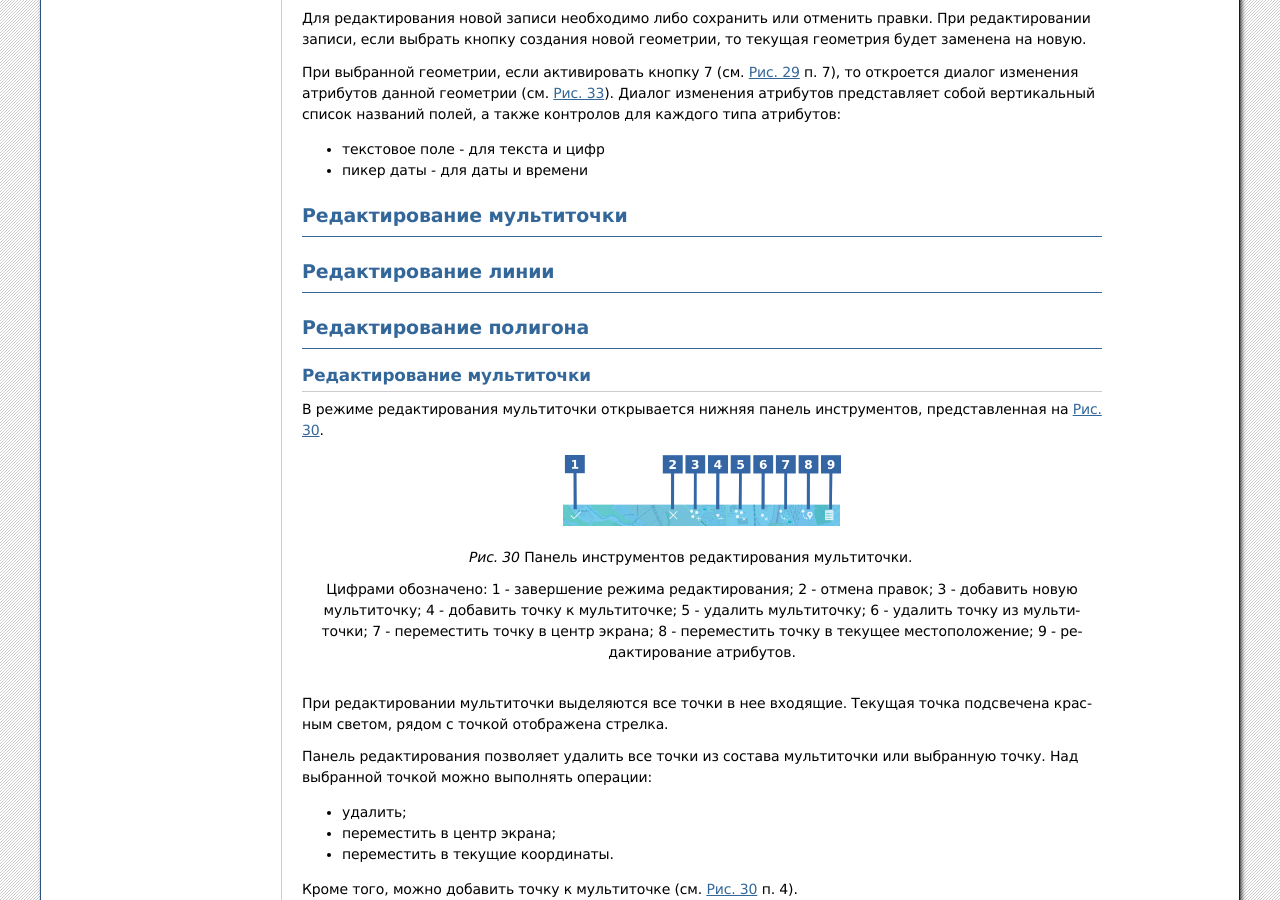
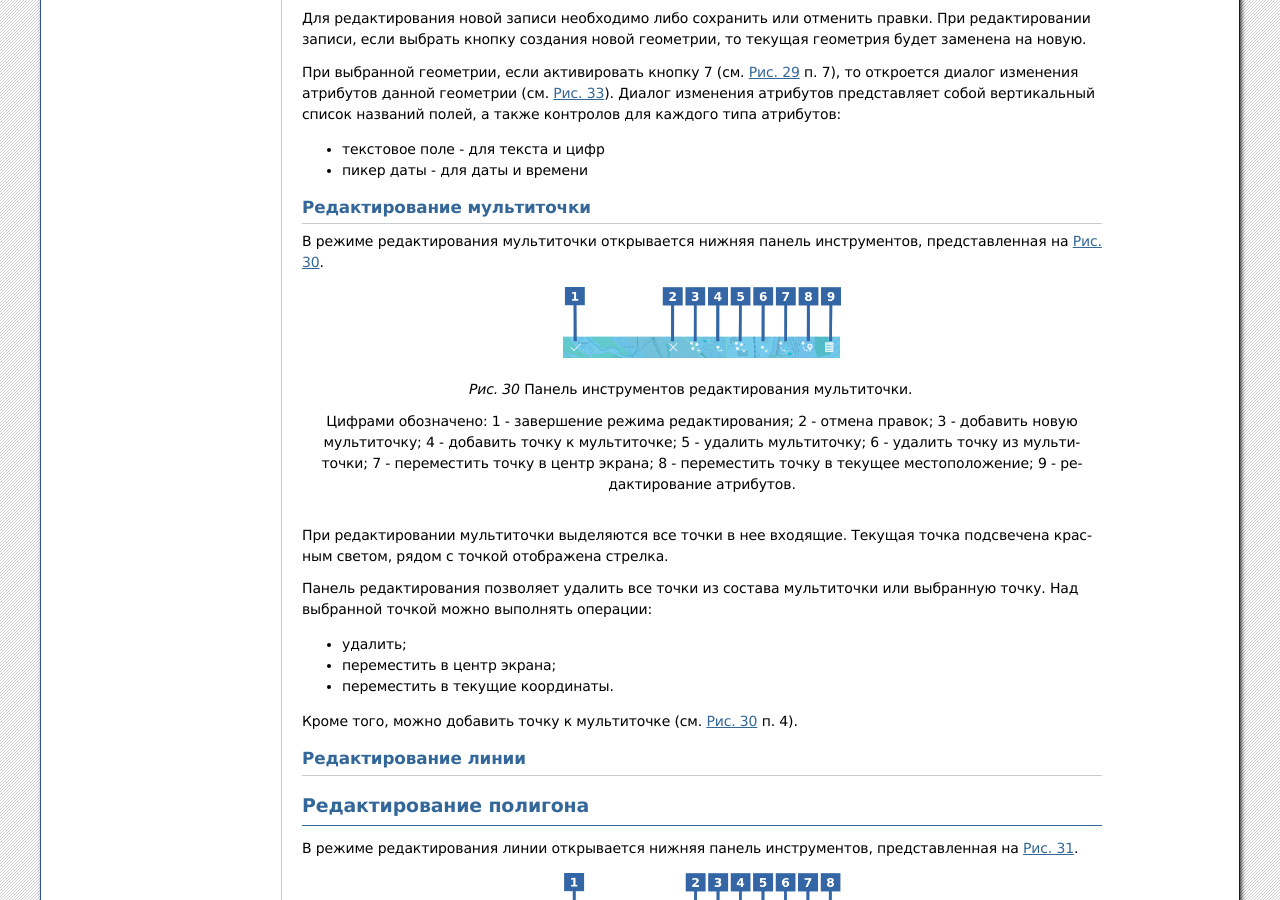
Before and after one commit to nextgis/docs_ngmobile, a Sphinx documentation site: the page built from source/editing.rst, in a window 1280 px wide and 900 px high, scrolled down 3329 px. Built offline with Sphinx 7.4.7, drawn with Linux system fonts in a browser that asks for light colours; formulas are drawn with MathJax 3; some of the changed text lies outside the part shown.

Commit message:
редактирование геометрий

```diff
--- a/source/editing.rst
+++ b/source/editing.rst
@@ -164,24 +164,6 @@
 * пикер даты - для даты и времени
 
 Редактирование мультиточки
----------------------------
-
-Редактирование линии
----------------------
-
-Редактирование полигона
-------------------------
-
-
-
-
-
-
-
-
-
-
-Редактирование мультиточки
 ^^^^^^^^^^^^^^^^^^^^^^^^^^
 
 В режиме редактирования мультиточки открывается нижняя панель инструментов,
```
Also changed, not shown: other parts of source/editing.rst (+21 -0 lines).
